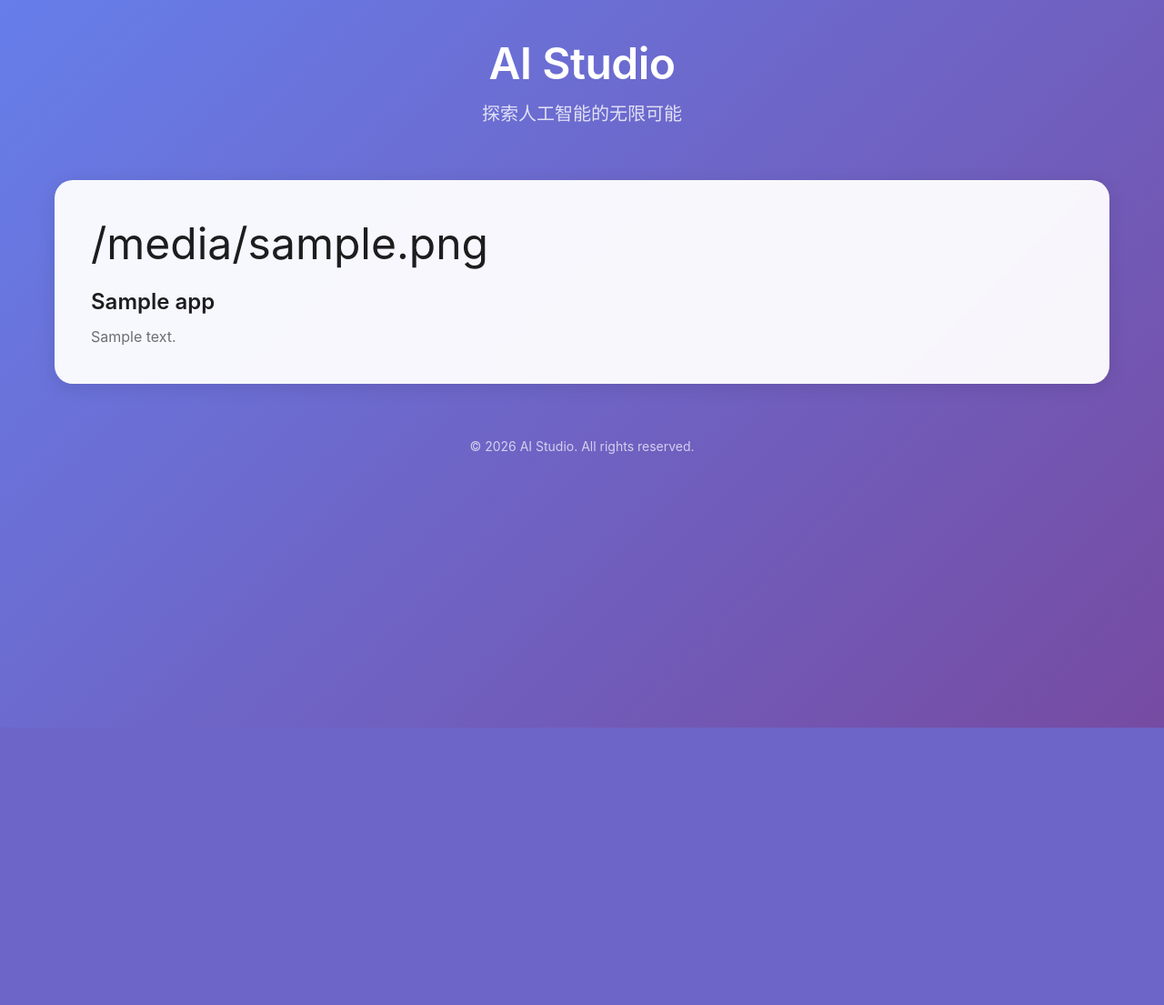
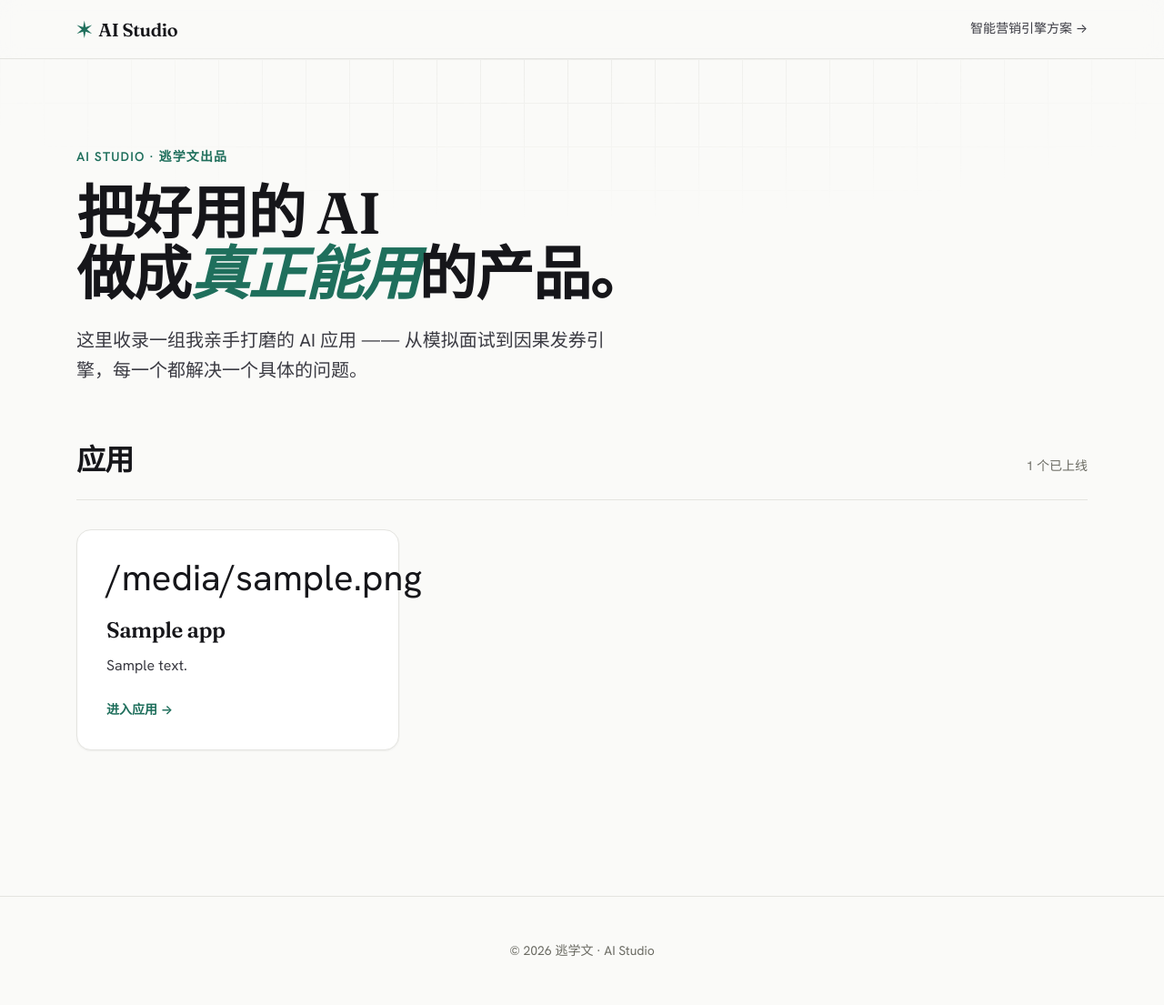
Before and after one commit to taoxuewen/my_page, a Python web app: template templates/index.html in a window 1280 px wide. Shown: the whole page at 91% size. Before the commit the page ends 800 px from the top, so only its background shows below. Run offline with Jinja, Linux system fonts and the light colour scheme; the template is opened without the code that fills it: most values are stand-ins (such as "Sample title", 1, 10 or a date in 2020).

Commit message:
重构：首页应用墙 + 占位应用敬请期待状态
- AI_APPS 增加 status 字段（available / coming_soon）
- index.html 继承 base.html，编辑风 hero + 应用墙
- 占位应用渲染为置灰不可点卡片
- style.css 令牌化（含通用应用页样式）

Co-Authored-By: Claude Opus 4.8 <noreply@anthropic.com>

```diff
--- a/static/css/style.css
+++ b/static/css/style.css
@@ -1,175 +1,191 @@
-* {
-    margin: 0;
-    padding: 0;
-    box-sizing: border-box;
+/* ============================================================
+   首页 (index) + 通用应用页 (app) 专属样式
+   公共部分见 design-system.css
+   ============================================================ */
+
+/* ===================== 首页 Hero ===================== */
+.home-hero {
+  position: relative;
+  padding: var(--space-24) 0 var(--space-16);
+  overflow: hidden;
 }
 
-body {
-    font-family: -apple-system, BlinkMacSystemFont, 'Segoe UI', Roboto, 'Helvetica Neue', Arial, sans-serif;
-    background: linear-gradient(135deg, #667eea 0%, #764ba2 100%);
-    min-height: 100vh;
-    color: #1d1d1f;
+/* 编辑风背景：极淡的网格 + 一抹强调色光晕 */
+.home-hero::before {
+  content: "";
+  position: absolute;
+  inset: 0;
+  background-image:
+    linear-gradient(var(--gray-200) 1px, transparent 1px),
+    linear-gradient(90deg, var(--gray-200) 1px, transparent 1px);
+  background-size: 48px 48px;
+  -webkit-mask-image: radial-gradient(ellipse 80% 60% at 50% 0%, #000 0%, transparent 70%);
+          mask-image: radial-gradient(ellipse 80% 60% at 50% 0%, #000 0%, transparent 70%);
+  opacity: 0.6;
+  pointer-events: none;
 }
 
-.container {
-    max-width: 1200px;
-    margin: 0 auto;
-    padding: 40px 20px;
+.home-hero .container { position: relative; }
+
+.home-hero__eyebrow {
+  margin-bottom: var(--space-4);
+  animation: rise 0.7s var(--ease-out) both;
 }
 
-.header {
-    text-align: center;
-    margin-bottom: 60px;
+.home-hero__title {
+  font-size: clamp(2.75rem, 6vw, var(--text-5xl));
+  font-weight: 600;
+  line-height: 1.05;
+  max-width: 16ch;
+  animation: rise 0.7s var(--ease-out) 0.08s both;
 }
 
-.logo h1 {
-    font-size: 48px;
-    font-weight: 600;
-    color: #fff;
-    letter-spacing: -0.5px;
-    margin-bottom: 10px;
+.home-hero__title em {
+  font-style: italic;
+  color: var(--color-accent);
 }
 
-.subtitle {
-    font-size: 20px;
-    color: rgba(255, 255, 255, 0.8);
-    font-weight: 400;
+.home-hero__lead {
+  margin-top: var(--space-6);
+  max-width: 52ch;
+  font-size: var(--text-lg);
+  color: var(--color-ink-soft);
+  animation: rise 0.7s var(--ease-out) 0.16s both;
 }
 
-.back-link {
-    display: inline-block;
-    color: #fff;
-    text-decoration: none;
-    font-size: 16px;
-    margin-bottom: 20px;
-    opacity: 0.9;
-    transition: opacity 0.2s;
+@keyframes rise {
+  from { opacity: 0; transform: translateY(16px); }
+  to   { opacity: 1; transform: translateY(0); }
 }
 
-.back-link:hover {
-    opacity: 1;
+.brand-mark { color: var(--color-accent); }
+
+/* ===================== 应用区 ===================== */
+.apps {
+  padding-bottom: var(--space-16);
 }
 
-.main {
-    margin-bottom: 60px;
+.apps__head {
+  display: flex;
+  align-items: baseline;
+  justify-content: space-between;
+  padding-bottom: var(--space-6);
+  margin-bottom: var(--space-8);
+  border-bottom: 1px solid var(--gray-200);
+}
+
+.apps__title {
+  font-size: var(--text-2xl);
+}
+
+.apps__count {
+  font-size: var(--text-sm);
+  color: var(--gray-500);
 }
 
 .apps-grid {
-    display: grid;
-    grid-template-columns: repeat(auto-fit, minmax(320px, 1fr));
-    gap: 30px;
+  display: grid;
+  grid-template-columns: repeat(auto-fill, minmax(320px, 1fr));
+  gap: var(--space-6);
 }
 
+/* ---- 应用卡片 ---- */
 .app-card {
-    background: rgba(255, 255, 255, 0.95);
-    backdrop-filter: blur(10px);
-    border-radius: 20px;
-    padding: 40px;
-    text-decoration: none;
-    color: inherit;
-    transition: transform 0.3s ease, box-shadow 0.3s ease;
-    box-shadow: 0 4px 20px rgba(0, 0, 0, 0.1);
+  position: relative;
+  display: flex;
+  flex-direction: column;
+  background: var(--color-surface);
+  border: 1px solid var(--gray-200);
+  border-radius: var(--radius-lg);
+  padding: var(--space-8);
+  color: inherit;
+  box-shadow: var(--shadow-sm);
+  min-height: 220px;
 }
 
-.app-card:hover {
-    transform: translateY(-8px);
-    box-shadow: 0 12px 40px rgba(0, 0, 0, 0.15);
+.app-card__icon {
+  font-size: 40px;
+  line-height: 1;
+  margin-bottom: var(--space-6);
 }
 
-.app-icon {
-    font-size: 48px;
-    margin-bottom: 20px;
+.app-card__name {
+  font-size: var(--text-xl);
+  margin-bottom: var(--space-3);
 }
 
-.app-name {
-    font-size: 24px;
-    font-weight: 600;
-    margin-bottom: 12px;
-    color: #1d1d1f;
+.app-card__desc {
+  font-size: var(--text-base);
+  color: var(--color-ink-soft);
+  flex: 1;
 }
 
-.app-description {
-    font-size: 16px;
-    color: #6e6e73;
-    line-height: 1.5;
+.app-card__cta {
+  margin-top: var(--space-6);
+  font-size: var(--text-sm);
+  font-weight: 600;
+  color: var(--color-accent);
+  transition: transform var(--transition-fast);
 }
 
-.app-page {
-    max-width: 900px;
-    margin: 0 auto;
+.app-card.card--hover:hover .app-card__cta {
+  transform: translateX(4px);
 }
 
-.app-content {
-    background: rgba(255, 255, 255, 0.95);
-    backdrop-filter: blur(10px);
-    border-radius: 20px;
-    padding: 40px;
-    box-shadow: 0 4px 20px rgba(0, 0, 0, 0.1);
+/* ---- 敬请期待（不可点击） ---- */
+.app-card--soon {
+  background: var(--gray-100);
+  border-style: dashed;
+  box-shadow: none;
+  cursor: not-allowed;
 }
 
-.input-section {
-    margin-bottom: 30px;
+.app-card--soon .app-card__icon,
+.app-card--soon .app-card__name,
+.app-card--soon .app-card__desc {
+  opacity: 0.55;
+  filter: grayscale(0.3);
 }
 
-#userInput {
-    width: 100%;
-    min-height: 150px;
-    padding: 20px;
-    border: 2px solid #e5e5ea;
-    border-radius: 12px;
-    font-size: 16px;
-    font-family: inherit;
-    resize: vertical;
-    transition: border-color 0.2s;
-    margin-bottom: 15px;
+.app-card__badge {
+  position: absolute;
+  top: var(--space-6);
+  right: var(--space-6);
 }
 
-#userInput:focus {
-    outline: none;
-    border-color: #667eea;
+/* ===================== 通用应用页 (app.html) ===================== */
+.app-shell {
+  max-width: 860px;
+  margin: 0 auto;
+  padding: var(--space-16) 0 var(--space-8);
 }
 
-.submit-btn {
-    background: linear-gradient(135deg, #667eea 0%, #764ba2 100%);
-    color: #fff;
-    border: none;
-    padding: 14px 32px;
-    border-radius: 12px;
-    font-size: 16px;
-    font-weight: 600;
-    cursor: pointer;
-    transition: transform 0.2s, box-shadow 0.2s;
+.app-shell__header {
+  margin-bottom: var(--space-12);
 }
 
-.submit-btn:hover {
-    transform: scale(1.02);
-    box-shadow: 0 4px 12px rgba(102, 126, 234, 0.4);
+.app-shell__title {
+  margin-top: var(--space-4);
+  font-size: var(--text-3xl);
 }
 
-.submit-btn:active {
-    transform: scale(0.98);
+.app-io {
+  display: flex;
+  flex-direction: column;
+  gap: var(--space-8);
 }
 
-.output-section {
-    margin-top: 30px;
+.app-io__output {
+  min-height: 180px;
 }
 
-.output-box {
-    background: #f5f5f7;
-    border-radius: 12px;
-    padding: 24px;
-    min-height: 150px;
-    line-height: 1.6;
+.app-io__output .placeholder {
+  color: var(--gray-400);
+  text-align: center;
+  padding: var(--space-12) 0;
 }
 
-.placeholder {
-    color: #86868b;
-    text-align: center;
-    padding: 40px 0;
+@media (max-width: 640px) {
+  .home-hero { padding: var(--space-16) 0 var(--space-12); }
+  .apps-grid { grid-template-columns: 1fr; }
 }
-
-.footer {
-    text-align: center;
-    color: rgba(255, 255, 255, 0.7);
-    font-size: 14px;
-}
--- a/templates/index.html
+++ b/templates/index.html
@@ -1,35 +1,53 @@
-<!DOCTYPE html>
-<html lang="zh-CN">
-<head>
-    <meta charset="UTF-8">
-    <meta name="viewport" content="width=device-width, initial-scale=1.0">
-    <title>AI应用平台</title>
-    <link rel="stylesheet" href="/static/css/style.css">
-</head>
-<body>
+{% extends "base.html" %}
+
+{% block title %}AI Studio — 探索人工智能的无限可能{% endblock %}
+
+{% block extra_css %}<link rel="stylesheet" href="/static/css/style.css">{% endblock %}
+
+{% block nav %}
+<nav class="site-nav">
+  <div class="container site-nav__inner">
+    <a href="/" class="site-nav__brand"><span class="brand-mark">✶</span> AI Studio</a>
+    <a href="/app/plan-presentation" class="site-nav__back">智能营销引擎方案 →</a>
+  </div>
+</nav>
+{% endblock %}
+
+{% block content %}
+<header class="home-hero">
   <div class="container">
-        <header class="header">
-            <div class="logo">
-                <h1>AI Studio</h1>
+    <p class="eyebrow home-hero__eyebrow">AI Studio · 逃学文出品</p>
+    <h1 class="home-hero__title">把好用的 AI<br>做成<em>真正能用</em>的产品。</h1>
+    <p class="home-hero__lead">这里收录一组我亲手打磨的 AI 应用 —— 从模拟面试到因果发券引擎，每一个都解决一个具体的问题。</p>
   </div>
-            <p class="subtitle">探索人工智能的无限可能</p>
 </header>
 
-        <main class="main">
+<section class="apps">
+  <div class="container">
+    <div class="apps__head">
+      <h2 class="apps__title">应用</h2>
+      <span class="apps__count">{{ apps | selectattr('status', 'equalto', 'available') | list | length }} 个已上线</span>
+    </div>
+
     <div class="apps-grid">
       {% for app in apps %}
-                <a href="{{ app.route }}" class="app-card">
-                    <div class="app-icon">{{ app.icon }}</div>
-                    <h2 class="app-name">{{ app.name }}</h2>
-                    <p class="app-description">{{ app.description }}</p>
+        {% if app.status == 'available' %}
+        <a href="{{ app.route }}" class="app-card card--hover">
+          <div class="app-card__icon">{{ app.icon }}</div>
+          <h3 class="app-card__name">{{ app.name }}</h3>
+          <p class="app-card__desc">{{ app.description }}</p>
+          <span class="app-card__cta">进入应用 →</span>
         </a>
+        {% else %}
+        <div class="app-card app-card--soon" aria-disabled="true">
+          <span class="badge badge--muted app-card__badge">敬请期待</span>
+          <div class="app-card__icon">{{ app.icon }}</div>
+          <h3 class="app-card__name">{{ app.name }}</h3>
+          <p class="app-card__desc">{{ app.description }}</p>
+        </div>
+        {% endif %}
       {% endfor %}
     </div>
-        </main>
-
-        <footer class="footer">
-            <p>© 2026 AI Studio. All rights reserved.</p>
-        </footer>
   </div>
-</body>
-</html>
+</section>
+{% endblock %}
```
Also changed, not shown: app.py (+12 -6 lines). Lines whose indentation alone changed are shown as unchanged.
